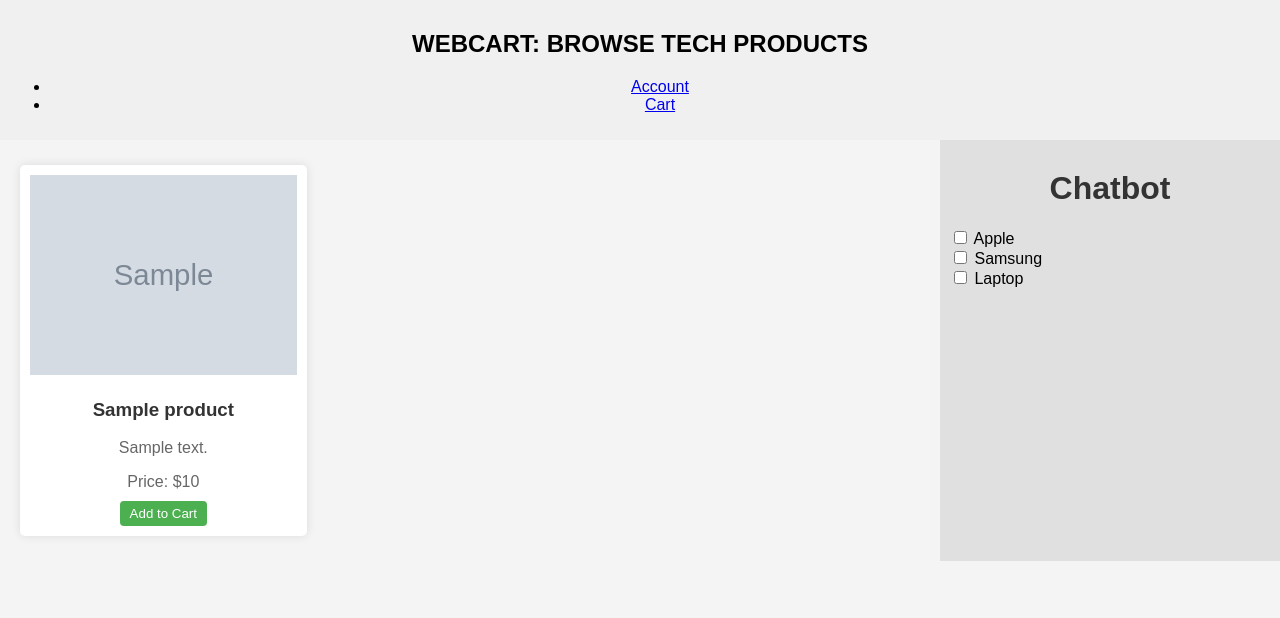
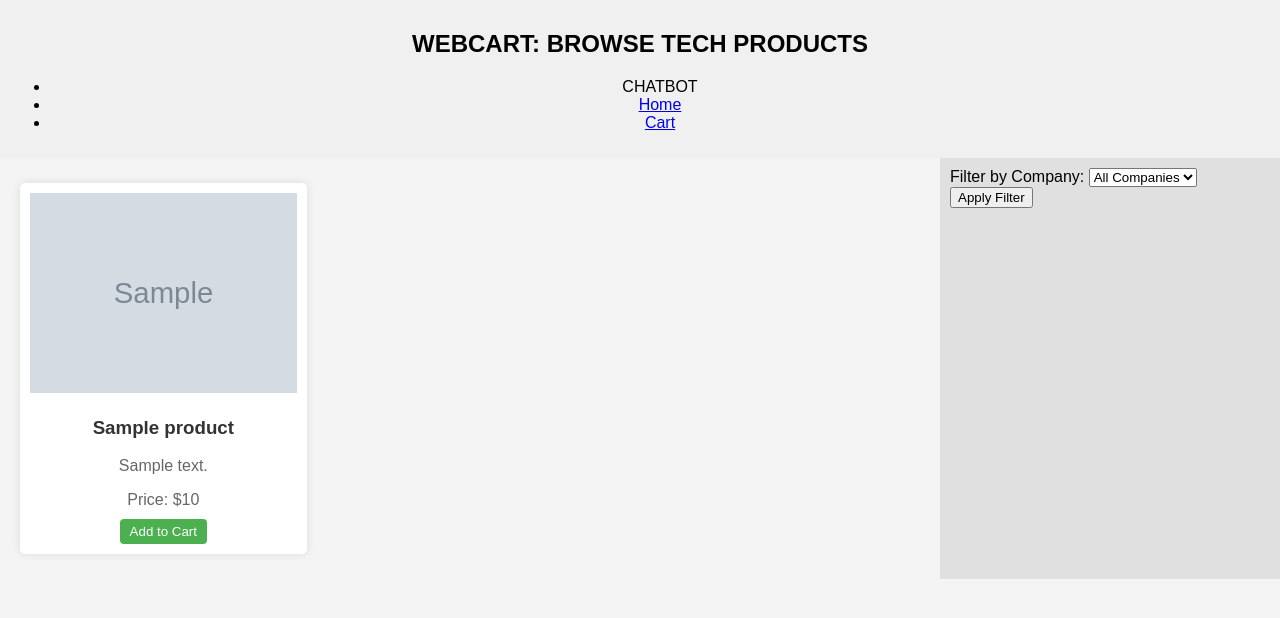
Before and after one commit to J-a-crypto/WebCart, a Flask app: template WebCartProject/templates/browse.html in a window 1280 px wide. Shown: the top 618 px of the page. Run offline with Flask 3, Linux system fonts and the light colour scheme; the template is opened without the code that fills it: most values are stand-ins (such as "Sample title", 1, 10 or a date in 2020); grey boxes marked "Sample" are stand-in pictures; parts of the project's set-up code (start-up, migrations or seed data) failed here and were passed over.

Commit message:
Update browse.html

```diff
--- a/WebCartProject/templates/browse.html
+++ b/WebCartProject/templates/browse.html
@@ -18,9 +18,10 @@
             </div>
             <nav>
                 <ul>
-                    <li><a href="#">Account</a></li>
-                    <li><a href="#">Cart</a></li>
-                </ul>
+                    <li onclick="openNewTab()">CHATBOT</li>
+                        <li><a href="{{ url_for('get_products')}}">Home</a></li>
+                        <li><a href="{{ url_for('checkout') }}">Cart</a></li>
+                    </ul>
             </nav>
         </div>
     </header>
@@ -34,29 +35,87 @@
                     <h3>{{ product.name }}</h3>
                     <p>{{ product.description }}</p>
                     <p>Price: ${{ product.price }}</p>
-                    <button>Add to Cart</button>
-                </div>
+                    <button class="addToCart" data-id="{{ product.id }}">Add to Cart</button>                </div>
                 {% endfor %}
             </div>
         </div>
         <div class="chatbot-section">
-            <h1>Chatbot</h1>
-            <div id="filters">
-                <div class="checkbox-container">
-                    <input type="checkbox" name="apple">
-                    <label for="apple">Apple</label>
-                </div>
-                <div class="checkbox-container">
-                    <input type="checkbox" name="samsung">
-                    <label for="samsung">Samsung</label>
-                </div>
-                <div class="checkbox-container">
-                    <input type="checkbox" name="laptop">
-                    <label for="laptop">Laptop</label>
-                </div>
+            <form method="get" action="{{ url_for('get_products') }}">
+                <label for="company_filter">Filter by Company:</label>
+                <select name="company" id="company_filter">
+                    <option value="">All Companies</option>
+                    <option value="Apple">Apple</option>
+                    <option value="Samsung">Samsung</option>
+                    <option value="Asus">Asus</option>
+                    <option value="Lenovo">Lenovo</option>
+                </select>
+                <button type="submit">Apply Filter</button>
+            </form>
+        </div>
+</body>
+<script>
+    function openNewTab() {
+        // You can replace the URL with the desired destination
+        var newTabUrl = 'http://127.0.0.1:7860';
 
-            </div>
-        </div>
+        // Open a new tab/window using window.open
+        window.open(newTabUrl, '_blank');
+    }
+
+    $(document).ready(function () {
+        $(".addToCart").on("click", function () {
+            const productId = $(this).data("id");
+            $.ajax({
+                url: `/add_to_cart/${productId}`,
+                method: 'GET',
+                success: function (response) {
+                    alert(response.message);
+                },
+                error: function (error) {
+                    console.log(error);
+                }
+            })
+            console.log(productId);
+        });
+
+        $('input[type="checkbox"]').change(function () {
+            let filters = [];
+
+            $('input[type="checkbox"]:checked').each(function () {
+                filters.push($(this).attr('name'));
+            })
+
+            $.ajax({
+                type: 'POST',
+                url: '/filter_products',
+                data: JSON.stringify({ filters: filters }),
+                contentType: 'application/json;charset=UTF-8',
+                success: function (response) {
+                    const productList = document.getElementById('productList')
+                    productList.innerHTML = '';
+
+                    response.forEach(product => {
+                        const productElement = document.createElement('div');
+                        productElement.classList.add('product');
+
+                        productElement.innerHTML = `
+                            <img src="${product.imageURL}" alt="${product.name}">
+                            <h3>${product.name}</h3>
+                            <p>${product.description}</p>
+                            <p>Price: $${product.price}</p>
+                            <button class="addToCart" data-id="${product.id}">Add to Cart</button>
+                        `;
+                        productList.appendChild(productElement);
+                    });
+                },
+                error: function (error) {
+                    console.log('Error: ', error);
+                }
+            })
+        })
+    });
+</script>
+
 </body>
 
 </html>
```
